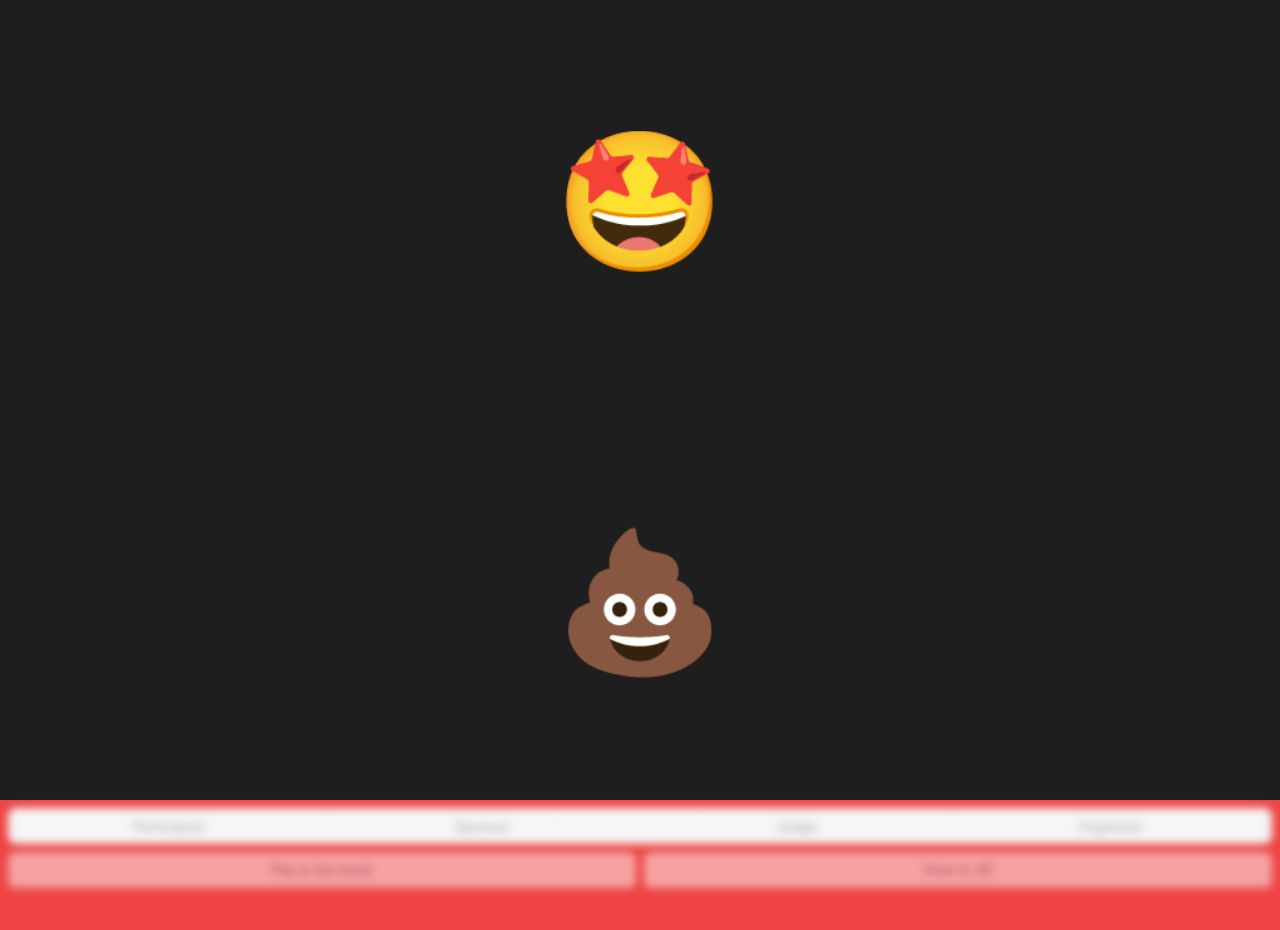
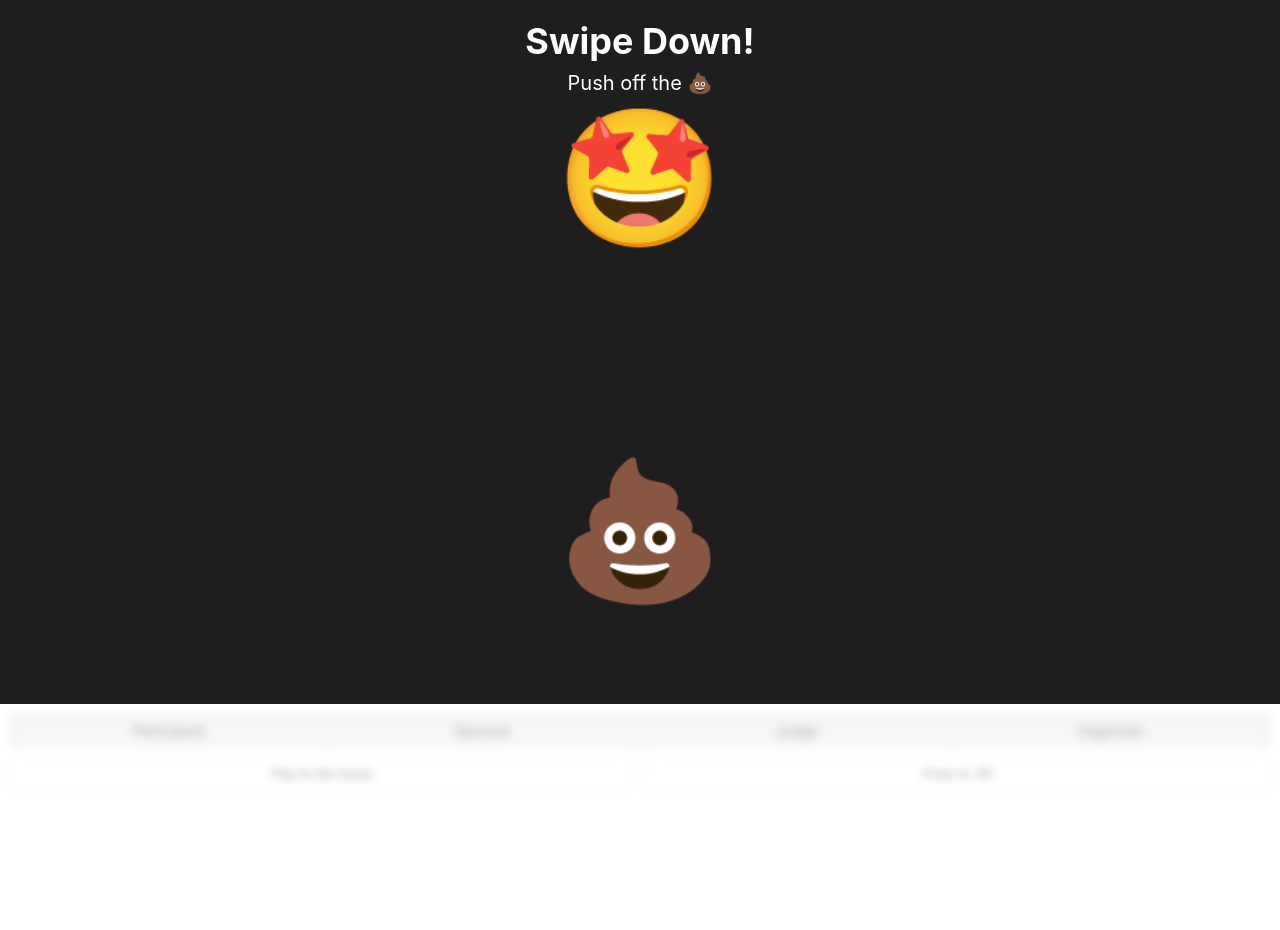
Before and after one commit to shotnothing/Merch-Vote, a React (Vite) app: page /tutorial in a window 1280 px wide. Both pictures are taken after a click on the button "Next". Shown: the top 930 px of the page. After the commit the page ends 800 px from the top, so only its background shows below. Built offline with nearby package versions, Linux system fonts and the light colour scheme.

Commit message:
Fix tutorial transitioning state messing up layout

```diff
--- a/src/components/views/tutorial-comparison-swiper.tsx
+++ b/src/components/views/tutorial-comparison-swiper.tsx
@@ -1,73 +1,86 @@
 import * as React from "react"
 import { Swiper, SwiperSlide } from "swiper/react"
 import { Card, CardContent } from "@/components/ui/card"
+import 'swiper/css'
+import 'swiper/css/pagination'
+import { Tabs, TabsList, TabsTrigger, TabsContent } from "@/components/ui/tabs"
 import { ChevronUpIcon, ChevronDownIcon } from "lucide-react"
 import { cn } from "@/lib/utils"
 import { motion } from "framer-motion"
 
-function HeaderPage({ tutorialProgress }: { tutorialProgress: number }) {
-  const [bgColor, setBgColor] = React.useState('bg-black')
-
-  React.useEffect(() => {
-    if (tutorialProgress === 2) {
-      const timer = setTimeout(() => {
-        setBgColor('bg-red-500')
-      }, 1000)
-
-      return () => clearTimeout(timer)
-    } else {
-      setBgColor('bg-black')
-    }
-  }, [tutorialProgress])
+function HeaderPage({ tutorialProgress, transitioning }: { tutorialProgress: number, transitioning: boolean }) {
+  if (transitioning) {
+    return (
+      <Card className="h-full bg-green-500 rounded-none border-none">
+        <CardContent className="flex items-end justify-center p-2 h-full">
+          <div className="flex flex-col items-center gap-2">
+            <div className="text-white text-2xl">Good job!</div>
+            <ChevronDownIcon className="w-8 h-8 text-white" />
+          </div>
+        </CardContent>
+      </Card>
+    )
+  }
 
   return (
-    <Card className={`h-full ${bgColor} rounded-none border-none transition-colors duration-1000`}>
-      <CardContent className="flex items-end justify-center p-2 h-full">
-        <div className="flex flex-col items-center gap-2">
-          {tutorialProgress !== 2 ? (
-            <>
+    <>
+      {tutorialProgress != 2 ? (
+        <Card className="h-full bg-black rounded-none border-none">
+          <CardContent className="flex items-end justify-center p-2 h-full">
+            <div className="flex flex-col items-center gap-2">
               <div className="text-white text-2xl">I prefer the top design</div>
               <ChevronDownIcon className="w-8 h-8 text-white" />
-            </>
-          ) : (
-            <div className="text-white text-2xl">Wrong direction!</div>
-          )}
-        </div>
-      </CardContent>
-    </Card>
+            </div>
+          </CardContent>
+        </Card>
+      ) : (
+        <Card className="h-full bg-red-500 rounded-none border-none">
+          <CardContent className="flex items-end justify-center p-2 h-full">
+            <div className="flex flex-col items-center gap-2">
+              <div className="text-white text-2xl">Wrong direction!</div>
+            </div>
+          </CardContent>
+        </Card>
+      )}
+    </>
   )
 }
 
-function FooterPage({ tutorialProgress }: { tutorialProgress: number }) {
-  const [bgColor, setBgColor] = React.useState('bg-black')
-
-  React.useEffect(() => {
-    if (tutorialProgress === 1) {
-      const timer = setTimeout(() => {
-        setBgColor('bg-red-500')
-      }, 1000)
-
-      return () => clearTimeout(timer)
-    } else {
-      setBgColor('bg-black')
-    }
-  }, [tutorialProgress])
+function FooterPage({ tutorialProgress, transitioning }: { tutorialProgress: number, transitioning: boolean }) {
+  if (transitioning) {
+    return (
+      <Card className="h-full bg-green-500 rounded-none border-none">
+        <CardContent className="flex items-start justify-center p-2 h-full">
+          <div className="flex flex-col items-center gap-2">
+            <ChevronUpIcon className="w-8 h-8 text-white" />
+            <div className="text-white text-2xl">Good job!</div>
+          </div>
+        </CardContent>
+      </Card>
+    )
+  }
 
   return (
-    <Card className={`h-full ${bgColor} rounded-none border-none transition-colors duration-1000`}>
-      <CardContent className="flex items-start justify-center p-2 h-full">
-        <div className="flex flex-col items-center gap-2">
-          {tutorialProgress !== 1 ? (
-            <>
+    <>
+      {tutorialProgress != 1 ? (
+        <Card className="h-full bg-black rounded-none border-none">
+          <CardContent className="flex items-start justify-center p-2 h-full">
+            <div className="flex flex-col items-center gap-2">
+              <ChevronUpIcon className="w-8 h-8 text-white" />
               <div className="text-white text-2xl">I prefer the bottom design</div>
-              <ChevronUpIcon className="w-8 h-8 text-white" />
-            </>
-          ) : (
-            <div className="text-white text-2xl">Wrong direction!</div>
-          )}
-        </div>
-      </CardContent>
-    </Card>
+            </div>
+          </CardContent>
+        </Card>
+      ) : (
+        <Card className="h-full bg-red-500 rounded-none border-none">
+          <CardContent className="flex items-start justify-center p-2 h-full">
+            <div className="flex flex-col items-center gap-2">
+              <div className="text-white text-2xl">Wrong direction!</div>
+            </div>
+          </CardContent>
+        </Card>
+      )}
+    </>
   )
 }
 
@@ -152,14 +165,14 @@ function ComparisonPage({ index, tutorialProgress }: { index: number | null, tut
 }
 
 export function TutorialComparisonSwiper({ tutorialProgress, setTutorialProgress }: { tutorialProgress: number, setTutorialProgress: (value: number) => void }) {
+  const [transitioning, setTransitioning] = React.useState(false);
+
   return (
     <Swiper
       slidesPerView={2}
       direction="vertical"
       className={cn("h-full w-full", tutorialProgress >= 3 ? "swiper-no-swiping" : "")}
       initialSlide={1}
-
-
 
       onSlideChangeTransitionStart={(swiper) => {
         // Check if swipe was up
@@ -169,6 +182,11 @@ export function TutorialComparisonSwiper({ tutorialProgress, setTutorialProgress
 
           if (tutorialProgress == 2) {
             setTutorialProgress(3);
+
+            setTransitioning(true);
+            setTimeout(() => {
+              setTransitioning(false);
+            }, 500);
           }
 
         }
@@ -180,14 +198,19 @@ export function TutorialComparisonSwiper({ tutorialProgress, setTutorialProgress
 
           if (tutorialProgress == 1) {
             setTutorialProgress(2);
+
+            setTransitioning(true);
+            setTimeout(() => {
+              setTransitioning(false);
+            }, 500);
           }
         }
       }}
     >
-      <SwiperSlide> <HeaderPage tutorialProgress={tutorialProgress} /> </SwiperSlide>
+      <SwiperSlide> <HeaderPage tutorialProgress={tutorialProgress} transitioning={transitioning}/> </SwiperSlide>
       <SwiperSlide> <ComparisonPage tutorialProgress={tutorialProgress} key={0} index={tutorialProgress == 2 ? 1 : 0} /> </SwiperSlide>
       <SwiperSlide> <ComparisonPage tutorialProgress={tutorialProgress} key={1} index={tutorialProgress == 2 ? 0 : 1} /> </SwiperSlide>
-      <SwiperSlide> <FooterPage tutorialProgress={tutorialProgress} /> </SwiperSlide>
+      <SwiperSlide> <FooterPage tutorialProgress={tutorialProgress} transitioning={transitioning}/> </SwiperSlide>
     </Swiper >
   )
 }
```
